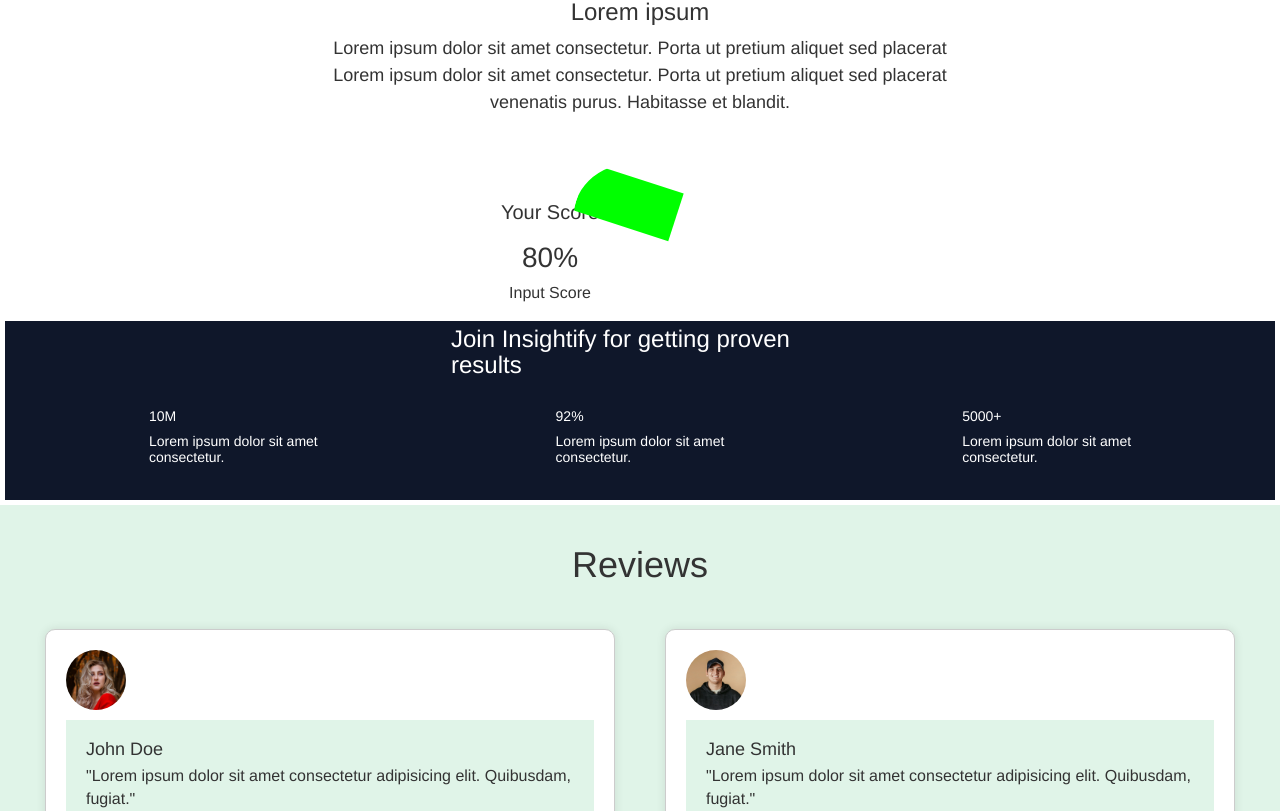
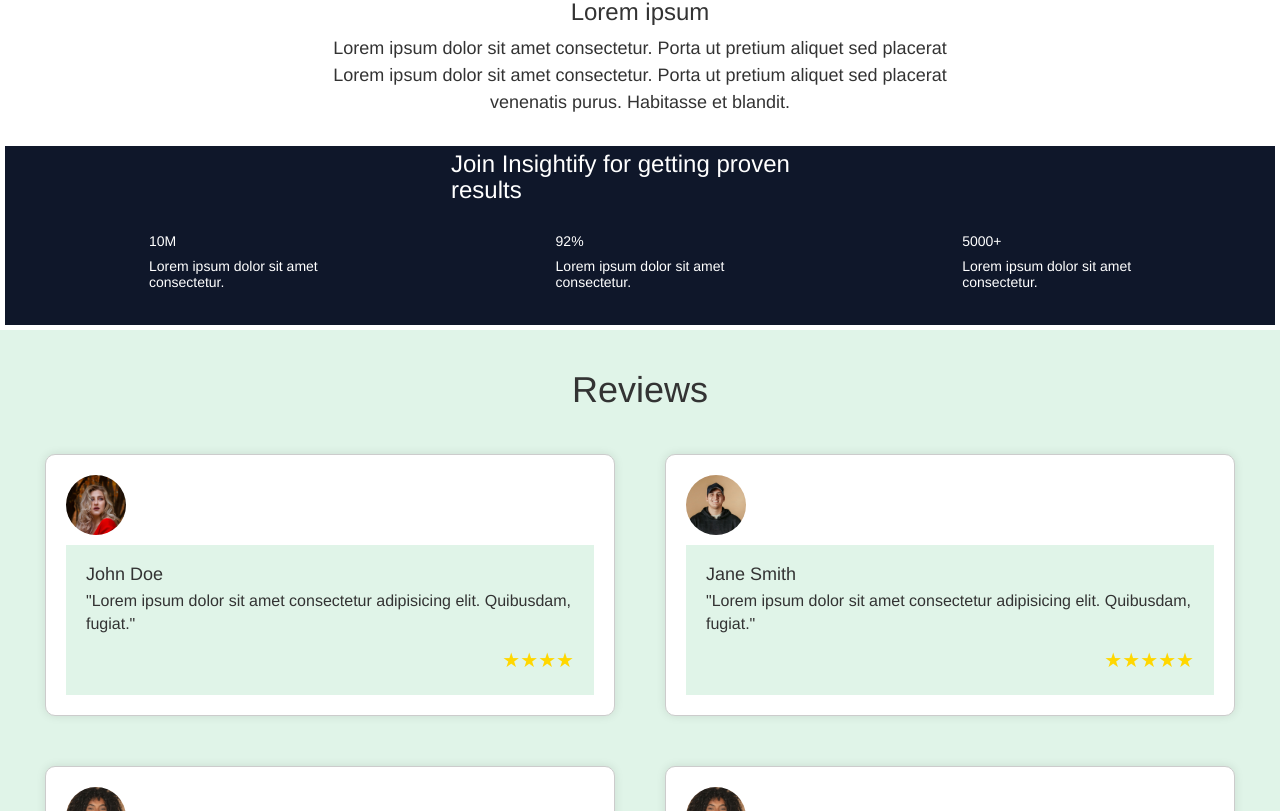
Before and after one commit to moromoke01/capstone_tec4dev-old, a React (Create React App) app in the folder new123/: page / in a window 1280 px wide. Shown: the part 1529-2340 px from the top of the page. Built offline with nearby package versions, Linux system fonts and the light colour scheme.

Commit message:
newchange

```diff
--- a/new123/src/Components/Home.css
+++ b/new123/src/Components/Home.css
@@ -113,47 +113,27 @@
   line-height: 1.5;
 }
 
-.con {
-  display: flex;
-  justify-content: center;
-  align-items: center;
-  margin-top: 50px;
+.progress-container {
+  width: 200px;
+  height: 200px;
+  position: relative;
+  border-radius: 50%;
+  background-color: #f0f0f0;
 }
 
-.prog {
-  text-align: center;
-}
-
-.prog h3 {
-  font-size: 20px;
-  margin-bottom: 5px;
-}
-
-.prog h2 {
-  font-size: 28px;
-  margin-bottom: 5px;
-}
-
-.prog h4 {
-  font-size: 16px;
-  margin-bottom: 0;
-}
-
-.bar {
-  width: 150px;
-  height: 150px;
-  position: relative;
-  margin-left: 30px;
-}
-
-.fill {
+.progress-bar {
   position: absolute;
   top: 0;
   left: 0;
-  width: 0;
+  width: 100%;
   height: 100%;
   border-radius: 50%;
-  background-color: #ccc;
+  clip: rect(0, 100px, 200px, 0);
+}
+
+.progress-bar.green {
+  background-color: green;
+  clip: rect(0, 100px, 200px, 0);
 }
 
 .nextone {
@@ -280,6 +260,8 @@
   display: flex;
   gap: 40%;
   font-size: 30px;
+  flex-direction: row;
+
 }
 .last ul{
   display: flex;
@@ -287,3 +269,24 @@
   gap: 40px;
   list-style-type: none;
 }
+@media screen and (max-width: 768px) {
+  .last {
+    flex-direction: row;
+    align-items: center;
+    gap: 5px;
+  }
+
+  .last img {
+    margin-bottom: 10px; /* Add some space between logo and list on small screens */
+  }
+
+  .last ul {
+    flex-direction: row;
+    text-align: center;
+    font-size: 9px;
+  }
+
+  .last li {
+    margin: 5px 0; /* Adjust the spacing between list items for small screens */
+  }
+}
--- a/new123/src/Components/Home.js
+++ b/new123/src/Components/Home.js
@@ -74,28 +74,6 @@
         </div>
        </div>
 
-
-        <div className='con'>
-          <div className='prog'>
-            <h3>Your Score</h3>
-            <h2>{progress}%</h2>
-            <h4>Input Score</h4>
-          </div>
-          <div className='bar'>
-            <div className='fill' style={{
-             marginTop: '40px' ,
-              width: `${progress}%`,
-              height: '100%',
-              borderRadius: '50%',
-              backgroundColor: progress >= 80 ? '#00FF00' : '#ccc',
-              clip: 'rect(0, 100px, 100px, 50px)',
-              position: 'absolute',
-              transformOrigin: '0% 50%',
-              transform: `rotate(${(progress / 100) * 360}deg)`,
-              transition: 'width 1s ease-in-out, transform 1s ease-in-out'
-            }}></div>
-          </div>
-        </div>
       </span>
      <div className='nextone'>
         <div><h3>Join Insightify for getting  proven results</h3></div>
@@ -185,7 +163,7 @@
        </div>
 
       </div>
-      <div className='last'>
+      <div className="last">
         <img src={logo}/>
         <ul>
            <li><a href=''>Home</a></li>
```
